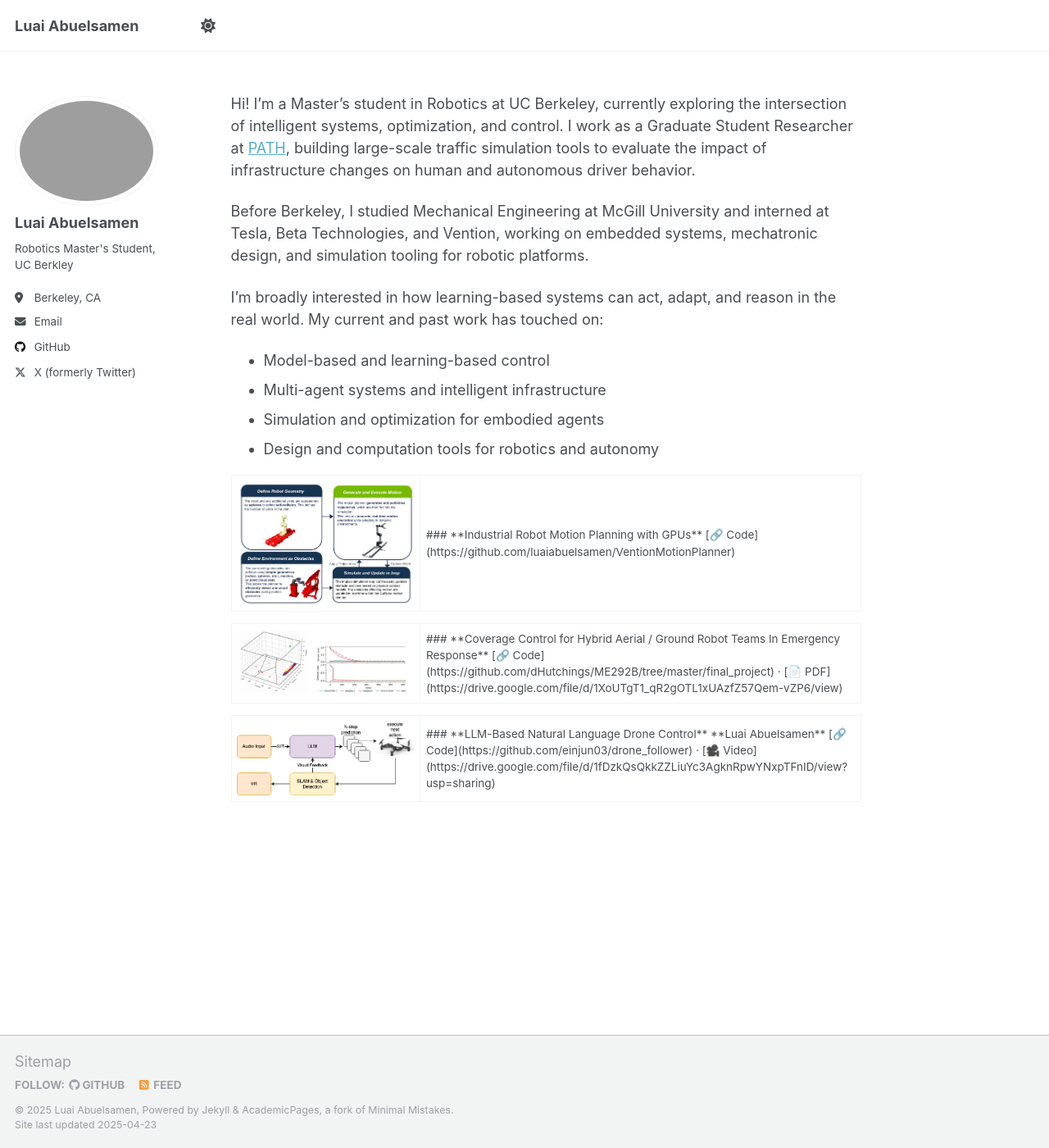
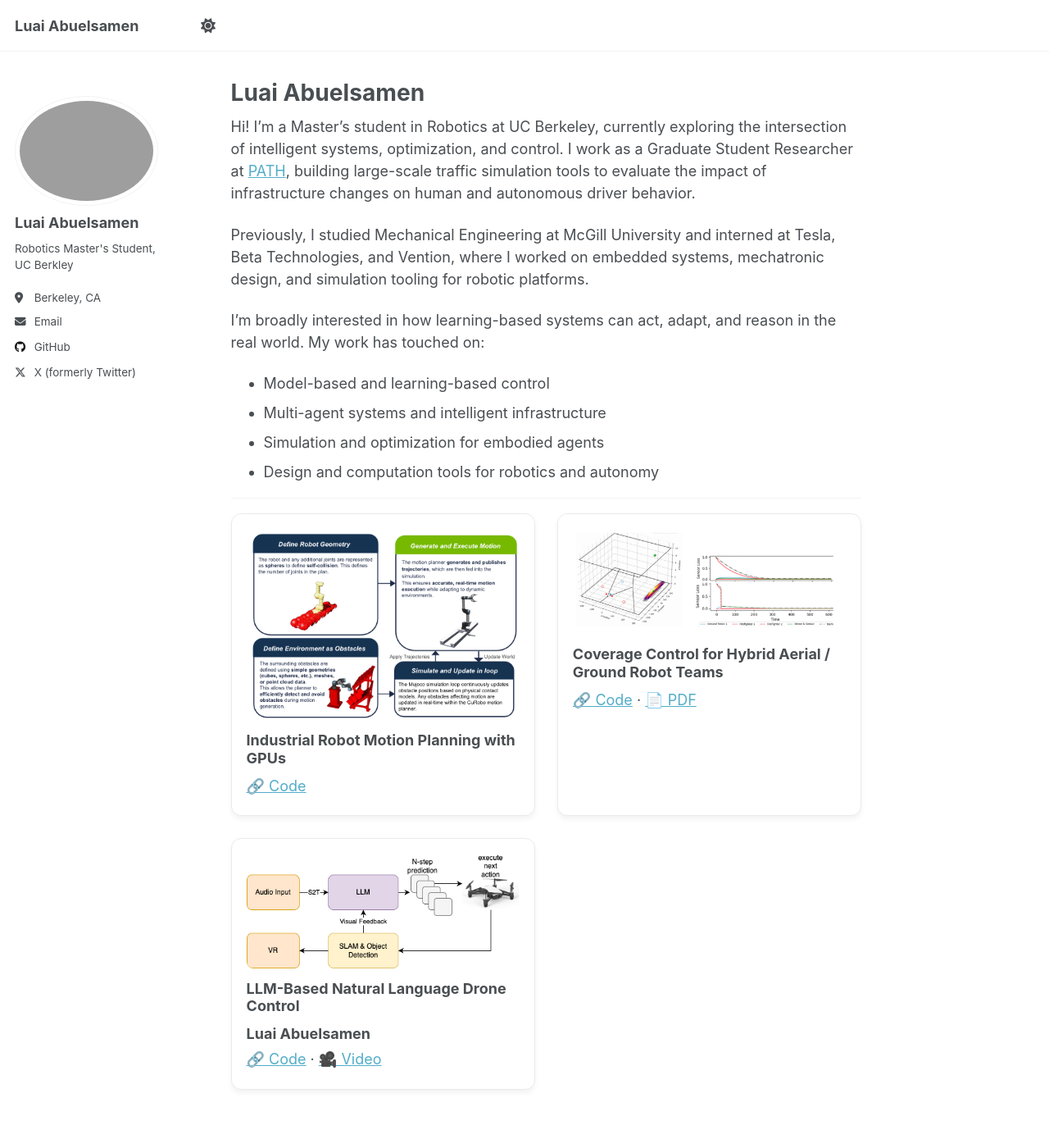
Before and after one commit to luaiabuelsamen/luaiabuelsamen.github.io, a Jekyll site: the page built from _pages/about.md, in a window 1280 px wide and 1400 px high. Shown: the whole window at 82% size. Built offline with Jekyll 4.4.1, drawn with Linux system fonts in a browser that asks for light colours.

Commit message:
formatting

```diff
--- a/_pages/about.md
+++ b/_pages/about.md
@@ -1,6 +1,6 @@
 ---
 permalink: /
-title: ""
+title: "Luai Abuelsamen"
 author_profile: true
 redirect_from:
   - /about/
@@ -9,53 +9,79 @@ redirect_from:
 
 Hi! I’m a Master’s student in Robotics at UC Berkeley, currently exploring the intersection of intelligent systems, optimization, and control. I work as a Graduate Student Researcher at [PATH](https://path.berkeley.edu), building large-scale traffic simulation tools to evaluate the impact of infrastructure changes on human and autonomous driver behavior.
 
-Before Berkeley, I studied Mechanical Engineering at McGill University and interned at Tesla, Beta Technologies, and Vention, working on embedded systems, mechatronic design, and simulation tooling for robotic platforms.
+Previously, I studied Mechanical Engineering at McGill University and interned at Tesla, Beta Technologies, and Vention, where I worked on embedded systems, mechatronic design, and simulation tooling for robotic platforms.
 
-I’m broadly interested in how learning-based systems can act, adapt, and reason in the real world. My current and past work has touched on:
+I'm broadly interested in how learning-based systems can act, adapt, and reason in the real world. My work has touched on:
 - Model-based and learning-based control
 - Multi-agent systems and intelligent infrastructure
 - Simulation and optimization for embodied agents
 - Design and computation tools for robotics and autonomy
 
-<table>
-<tr>
-<td width="30%">
-  <img src="/images/gpu.png" alt="Industrial Robot Motion Planning" width="100%">
-</td>
-<td>
+---
 
-### **Industrial Robot Motion Planning with GPUs**
-[🔗 Code](https://github.com/luaiabuelsamen/VentionMotionPlanner)
-</td>
-</tr>
-</table>
+<div class="project-grid">
+
+<div class="project-card">
+  <img src="/images/gpu.png" alt="Industrial Robot Motion Planning" />
+  <div class="project-content">
+    <h3><strong>Industrial Robot Motion Planning with GPUs</strong></h3>
+    <p><a href="https://github.com/luaiabuelsamen/VentionMotionPlanner">🔗 Code</a></p>
+  </div>
+</div>
+
+<div class="project-card">
+  <img src="/images/CoverageControl.png" alt="Coverage Control" />
+  <div class="project-content">
+    <h3><strong>Coverage Control for Hybrid Aerial / Ground Robot Teams</strong></h3>
+    <p>
+      <a href="https://github.com/dHutchings/ME292B/tree/master/final_project">🔗 Code</a> ·
+      <a href="https://drive.google.com/file/d/1XoUTgT1_qR2gOTL1xUAzfZ57Qem-vZP6/view">📄 PDF</a>
+    </p>
+  </div>
+</div>
+
+<div class="project-card">
+  <img src="/images/drone.png" alt="LLM Drone Control" />
+  <div class="project-content">
+    <h3><strong>LLM-Based Natural Language Drone Control</strong></h3>
+    <p><strong>Luai Abuelsamen</strong></p>
+    <p>
+      <a href="https://github.com/einjun03/drone_follower">🔗 Code</a> ·
+      <a href="https://drive.google.com/file/d/1fDzkQsQkkZZLiuYc3AgknRpwYNxpTFnID/view?usp=sharing">🎥 Video</a>
+    </p>
+  </div>
+</div>
+
+</div>
 
 
-<table>
-<tr>
-<td width="30%">
-  <img src="/images/CoverageControl.png" alt="Coverage Control" width="100%">
-</td>
-<td>
-
-### **Coverage Control for Hybrid Aerial / Ground Robot Teams In Emergency Response**
-[🔗 Code](https://github.com/dHutchings/ME292B/tree/master/final_project) · [📄 PDF](https://drive.google.com/file/d/1XoUTgT1_qR2gOTL1xUAzfZ57Qem-vZP6/view)
-
-</td>
-</tr>
-</table>
-
-<table>
-<tr>
-<td width="30%">
-  <img src="/images/drone.png" alt="LLM Drone Control Diagram" width="100%">
-</td>
-<td>
-
-### **LLM-Based Natural Language Drone Control**
-**Luai Abuelsamen**
-[🔗 Code](https://github.com/einjun03/drone_follower) · [🎥 Video](https://drive.google.com/file/d/1fDzkQsQkkZZLiuYc3AgknRpwYNxpTFnID/view?usp=sharing)
-
-</td>
-</tr>
-</table>
+<style>
+.project-grid {
+  display: grid;
+  grid-template-columns: repeat(auto-fit, minmax(320px, 1fr));
+  gap: 1.5rem;
+  margin-top: 1rem;
+}
+.project-card {
+  border: 1px solid #eaeaea;
+  border-radius: 12px;
+  padding: 1rem;
+  background: white;
+  box-shadow: 0 4px 6px rgba(0,0,0,0.05);
+  transition: all 0.3s ease;
+}
+.project-card:hover {
+  box-shadow: 0 8px 12px rgba(0,0,0,0.08);
+}
+.project-card img {
+  width: 100%;
+  border-radius: 8px;
+  margin-bottom: 0.75rem;
+}
+.project-content h3 {
+  margin: 0 0 0.5rem;
+}
+.project-content p {
+  margin: 0.25rem 0;
+}
+</style>
```
